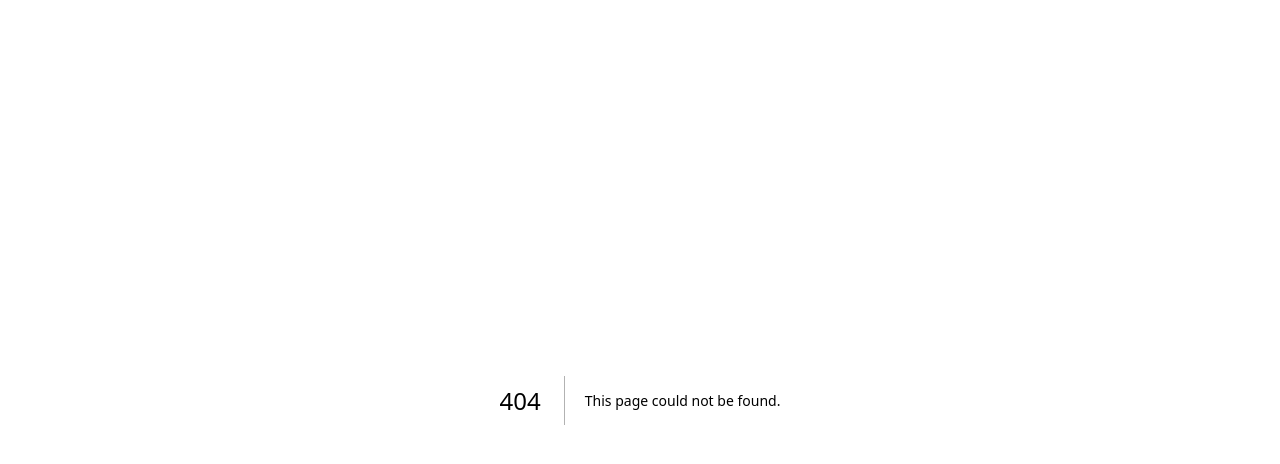
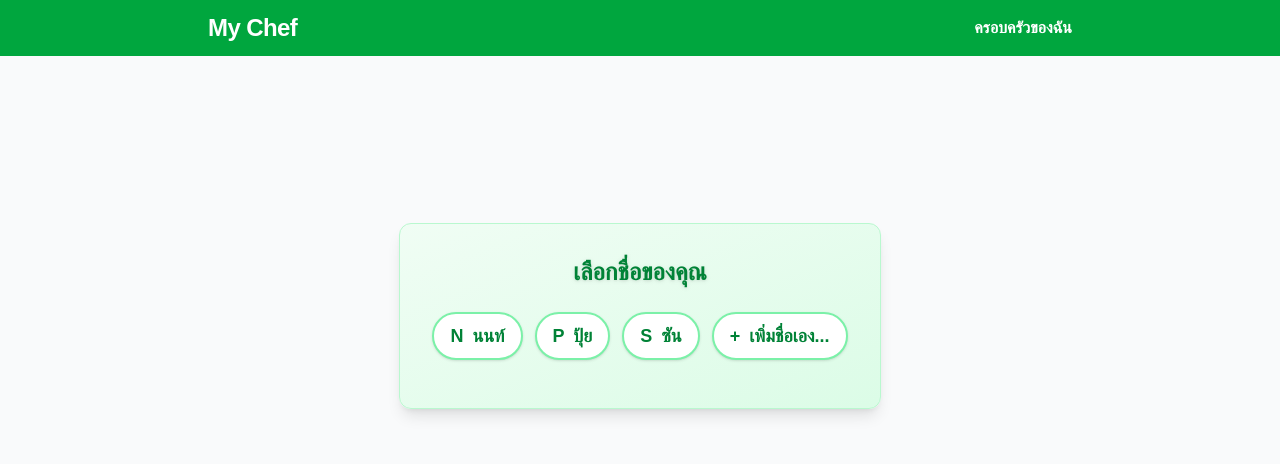
Before and after one commit to Noonon2018/my-chef-app, a Next.js app: page /family-settings in a window 1280 px wide. Before the commit this address had no page. Shown: the top 464 px of the page. Built offline with nearby package versions, Linux system fonts and the light colour scheme.

Commit message:
feat: Launch Smart Family Sharing feature

```diff
--- /dev/null
+++ b/src/app/CurrentUserDisplay.js
@@ -0,0 +1,18 @@
+"use client";
+import { useEffect, useState } from "react";
+
+export default function CurrentUserDisplay() {
+  const [user, setUser] = useState("");
+  useEffect(() => {
+    if (typeof window !== "undefined") {
+      setUser(localStorage.getItem("mychef_user") || "");
+    }
+  }, []);
+  if (!user) return null;
+  return (
+    <div className="mb-4 flex items-center gap-2 justify-center">
+      <span className="text-green-700 font-bold text-lg">👤 ผู้จดลิสต์:</span>
+      <span className="bg-green-100 text-green-800 px-3 py-1 rounded-full font-bold text-lg shadow">{user}</span>
+    </div>
+  );
+}
--- /dev/null
+++ b/src/app/family-settings/page.js
@@ -0,0 +1,9 @@
+import FamilySettings from "../../components/FamilySettings";
+
+export default function FamilySettingsPage() {
+  return (
+    <main className="min-h-[60vh] flex items-center justify-center bg-gray-50">
+      <FamilySettings />
+    </main>
+  );
+}
--- a/src/app/layout.js
+++ b/src/app/layout.js
@@ -1,5 +1,7 @@
+
 import { Geist, Geist_Mono } from "next/font/google";
 import "./globals.css";
+import Header from "../components/Header";
 
 const geistSans = Geist({
   variable: "--font-geist-sans",
@@ -22,6 +24,7 @@ export default function RootLayout({ children }) {
       <body
         className={`${geistSans.variable} ${geistMono.variable} antialiased`}
       >
+        <Header />
         {children}
       </body>
     </html>
--- a/src/app/page.js
+++ b/src/app/page.js
@@ -1,4 +1,5 @@
 "use client";
+import CurrentUserDisplay from "./CurrentUserDisplay";
 // Modal สำหรับแก้ไขสูตรอาหาร
 function EditRecipeModal({ open, recipe, onSave, onClose }) {
   const iconOptions = React.useMemo(() => ["🍲","🥩","🐔","🐟","🥦","🍳","🍜","🍚","🍤","🥗","🍕","🍰"], []);
@@ -1290,11 +1291,25 @@ export default function Home() {
 
   // Copy list to clipboard
   const handleCopyList = () => {
+    // หาชื่อผู้จดลิสต์และวันเวลาล่าสุด (ถ้ามีใน history)
+    let listOwner = "";
+    let listDate = "";
+    if (history && history.length > 0) {
+      listOwner = history[0].owner || "";
+      if (history[0].date) {
+        const d = new Date(history[0].date);
+        listDate = d.toLocaleString('th-TH', { year: 'numeric', month: 'short', day: 'numeric', hour: '2-digit', minute: '2-digit' });
+      }
+    }
+    let header = "";
+    if (listOwner) header += `ผู้จดลิสต์: ${listOwner}\n`;
+    if (listDate) header += `วันที่: ${listDate}\n`;
+    if (header) header += "---------------------\n";
     let text = shoppingGroups.map(g =>
       (g.place ? `[${g.place}]\n` : "") +
       g.items.map(i => `- ${i.name}${i.amount ? ` (${i.amount}${i.unit || ''})` : ''}${i.note ? ` : ${i.note}` : ''}`).join("\n")
     ).join("\n\n");
-    navigator.clipboard.writeText(text);
+    navigator.clipboard.writeText(header + text);
     showToast("✓ คัดลอกลิสต์เรียบร้อยแล้ว");
   };
 
@@ -1309,8 +1324,12 @@ export default function Home() {
       "คุณต้องการสิ้นสุดการซื้อและย้ายลิสต์นี้ไปที่ประวัติใช่ไหม?",
       () => {
         setConfirmModal(m => ({ ...m, open: false }));
+        let listOwner = "";
+        if (typeof window !== "undefined") {
+          listOwner = localStorage.getItem("mychef_user") || "";
+        }
         const newHistory = [
-          { date: new Date().toISOString(), groups: shoppingGroups },
+          { date: new Date().toISOString(), groups: shoppingGroups, owner: listOwner },
           ...history
         ];
         setHistory(newHistory);
@@ -1540,6 +1559,8 @@ export default function Home() {
           {/* Current List Tab */}
           {activeTab === 'current' && (
             <div className="relative">
+              {/* ชื่อผู้ใช้ที่เลือก */}
+              <CurrentUserDisplay />
               {/* Floating Add Button */}
               <button
                 className="fixed bottom-8 right-8 z-50 w-16 h-16 rounded-full bg-blue-500 text-white text-4xl shadow-lg flex items-center justify-center hover:bg-blue-600 focus:outline-none focus:ring-4 focus:ring-blue-300"
@@ -1818,12 +1839,14 @@ export default function Home() {
                     const dateStr = new Date(h.date).toLocaleDateString('th-TH', { year: 'numeric', month: 'short', day: 'numeric' });
                     const allItems = h.groups.flatMap(g => g.items || []);
                     const firstPlace = h.groups[0]?.place || 'ไม่ระบุ';
+                    const owner = h.owner || "";
                     return (
                       <li key={i} className="bg-white rounded-xl shadow p-4 flex flex-col gap-2 cursor-pointer hover:bg-green-50 transition" onClick={() => setViewHistoryIdx(i)}>
                         <div className="flex items-center justify-between">
                           <div>
                             <div className="text-green-700 font-bold text-base mb-1">รายการซื้อของ - {dateStr}</div>
                             <div className="text-gray-500 text-sm italic">ซื้อที่ {firstPlace} ({allItems.length} รายการ)</div>
+                            {owner && <div className="text-xs text-gray-600 mt-1">ผู้จดลิสต์: <span className="font-bold text-green-700">{owner}</span></div>}
                           </div>
                           <button
                             className="ml-2 px-4 py-2 rounded bg-green-600 text-white font-bold hover:bg-green-700 flex items-center gap-1"
--- /dev/null
+++ b/src/components/FamilySettings.js
@@ -0,0 +1,89 @@
+"use client";
+import React, { useState } from "react";
+import { useRouter } from "next/navigation";
+import InviteMemberModal from "./InviteMemberModal";
+
+
+
+const userList = [
+  { name: "นนท์", initial: "N" },
+  { name: "ปุ้ย", initial: "P" },
+  { name: "ซัน", initial: "S" },
+  { name: "เพิ่มชื่อเอง...", initial: "+" },
+];
+
+export default function FamilySettings() {
+  const router = useRouter();
+  const [selected, setSelected] = useState(() => {
+    if (typeof window !== "undefined") {
+      return localStorage.getItem("mychef_user") || "";
+    }
+    return "";
+  });
+  const [customName, setCustomName] = useState("");
+  const [showInput, setShowInput] = useState(false);
+
+  // ฟังก์ชันเลือกชื่อ
+  const handleSelect = (name) => {
+    if (name === "เพิ่มชื่อเอง...") {
+      setShowInput(true);
+      setCustomName("");
+    } else {
+      setSelected(name);
+      setShowInput(false);
+      if (typeof window !== "undefined") {
+        localStorage.setItem("mychef_user", name);
+      }
+      setTimeout(() => router.push("/"), 350); // redirect กลับหน้าแรก
+    }
+  };
+
+  // ฟังก์ชันบันทึกชื่อเอง
+  const handleCustom = (e) => {
+    e.preventDefault();
+    if (customName.trim()) {
+      setSelected(customName.trim());
+      setShowInput(false);
+      if (typeof window !== "undefined") {
+        localStorage.setItem("mychef_user", customName.trim());
+      }
+      // แสดงชื่อทันที แล้วค่อย redirect
+      setTimeout(() => router.push("/"), 1000); // รอ 1 วิ ให้เห็นชื่อก่อน redirect
+    }
+  };
+
+  return (
+    <div className="max-w-lg mx-auto bg-gradient-to-br from-green-50 to-green-100 rounded-xl shadow-lg p-8 mt-10 border border-green-200">
+      <h2 className="text-2xl font-extrabold mb-6 text-center text-green-700 drop-shadow">เลือกชื่อของคุณ</h2>
+      <div className="flex flex-wrap gap-3 justify-center mb-4">
+        {userList.map((u) => (
+          <button
+            key={u.name}
+            className={`px-4 py-2 rounded-full font-bold shadow border-2 transition text-lg ${selected === u.name ? "bg-green-500 text-white border-green-600" : "bg-white text-green-700 border-green-300 hover:bg-green-100"}`}
+            onClick={() => handleSelect(u.name)}
+          >
+            {u.initial} <span className="ml-1">{u.name}</span>
+          </button>
+        ))}
+      </div>
+      {showInput && (
+        <form onSubmit={handleCustom} className="flex gap-2 justify-center mb-4">
+          <input
+            className="border-2 border-green-500 bg-white rounded-xl px-4 py-2 focus:outline-none focus:ring-4 focus:ring-green-300 text-lg placeholder-gray-400 shadow-sm transition-colors duration-150 text-gray-800 font-bold"
+            placeholder="กรอกชื่อของคุณ"
+            value={customName}
+            onChange={e => setCustomName(e.target.value)}
+            autoFocus
+          />
+          <button type="submit" className="bg-green-500 text-white px-4 py-2 rounded-xl font-bold shadow hover:bg-green-600 transition">บันทึก</button>
+        </form>
+      )}
+      {selected && (
+        <div className="mt-6 text-center">
+          <div className="text-green-700 text-xl font-bold">คุณคือ <span className="underline">{selected}</span></div>
+          <div className="mt-2 text-gray-500">ชื่อของคุณจะถูกแสดงในลิสต์ปัจจุบัน</div>
+        </div>
+      )}
+    </div>
+  );
+}
--- /dev/null
+++ b/src/components/Header.js
@@ -0,0 +1,21 @@
+import Link from "next/link";
+
+export default function Header() {
+  return (
+    <header className="w-full bg-green-600 text-white shadow">
+      <div className="max-w-4xl mx-auto flex items-center justify-between px-4 py-3">
+        <div className="text-2xl font-bold tracking-tight">
+          <Link href="/">
+            <span>My Chef</span>
+          </Link>
+        </div>
+        <nav className="flex items-center gap-4">
+          <Link href="/family-settings" className="hover:underline font-semibold">
+            ครอบครัวของฉัน
+          </Link>
+          {/* เพิ่มเมนูอื่น ๆ ได้ที่นี่ */}
+        </nav>
+      </div>
+    </header>
+  );
+}
--- /dev/null
+++ b/src/components/InviteMemberModal.js
@@ -0,0 +1,50 @@
+import React, { useState } from "react";
+
+export default function InviteMemberModal({ open, onClose }) {
+  const [email, setEmail] = useState("");
+  const [status, setStatus] = useState(null);
+
+  if (!open) return null;
+
+  const handleInvite = (e) => {
+    e.preventDefault();
+    // TODO: เชื่อมต่อ backend ส่งคำเชิญจริง
+    setStatus("success");
+    setEmail("");
+    setTimeout(() => setStatus(null), 2000);
+  };
+
+  return (
+    <div className="fixed inset-0 bg-black bg-opacity-40 flex items-center justify-center z-50">
+      <div className="bg-white rounded-2xl shadow-2xl p-7 w-full max-w-sm relative border border-green-200">
+        <button
+          className="absolute top-2 right-2 text-green-300 hover:text-green-600 text-2xl font-bold"
+          onClick={onClose}
+          aria-label="ปิด"
+        >
+          ×
+        </button>
+        <h3 className="text-2xl font-extrabold mb-5 text-center text-green-700 drop-shadow">เชิญสมาชิกใหม่</h3>
+        <form onSubmit={handleInvite} className="flex flex-col gap-4">
+          <input
+            type="email"
+            className="border-2 border-green-300 rounded-lg px-4 py-2 focus:outline-none focus:ring-2 focus:ring-green-400 text-lg placeholder:text-gray-400"
+            placeholder="อีเมลสมาชิกในครอบครัว"
+            value={email}
+            onChange={(e) => setEmail(e.target.value)}
+            required
+          />
+          <button
+            type="submit"
+            className="bg-gradient-to-r from-blue-400 to-blue-600 hover:from-blue-500 hover:to-blue-700 text-white py-2 rounded-lg font-bold text-lg shadow-md transition"
+          >
+            ส่งคำเชิญ
+          </button>
+        </form>
+        {status === "success" && (
+          <div className="mt-4 text-green-600 text-center font-semibold">ส่งคำเชิญสำเร็จ!</div>
+        )}
+      </div>
+    </div>
+  );
+}
```
Also changed, not shown: 1 other file (tests, documents, lock files or other folders).
